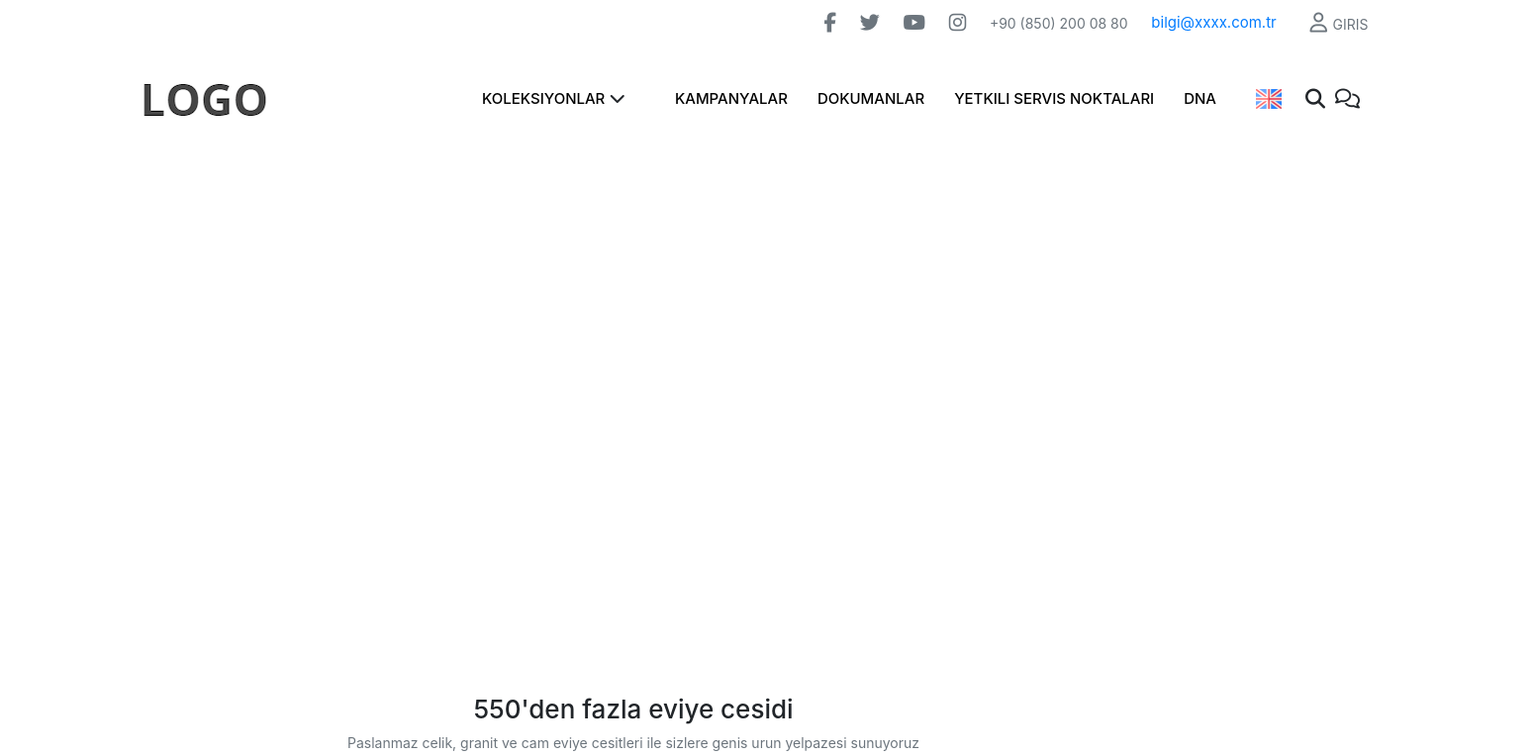
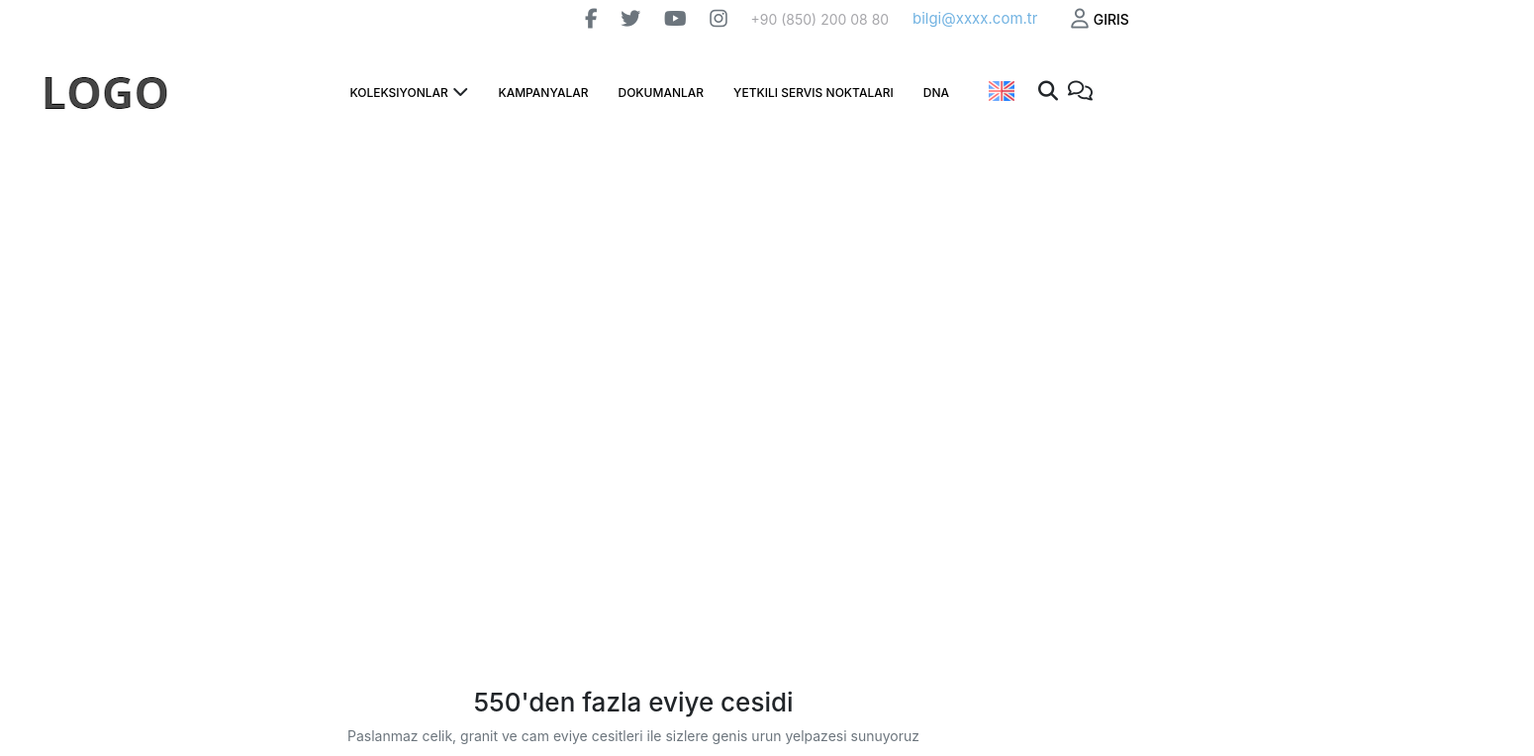
Before and after one commit to ozansozuozgit/akilli-ticaret-test0, a plain HTML site: page index.html in a window 1280 px wide. Shown: the top 764 px of the page at 99% size, 1550 px wide, since content can reach past the window. Drawn offline with nearby package versions, Linux system fonts and the light colour scheme; no server answers.

Commit message:
add correct header colors

```diff
--- a/index.html
+++ b/index.html
@@ -19,7 +19,7 @@
                     <i class="fab fa-twitter"></i>
                     <i class="fab fa-youtube"></i>
                     <i class="fab fa-instagram"></i>
-                    <span class="d-inline-block">+90 (850) 200 08 80</span>
+                    <span>+90 (850) 200 08 80</span>
                     <a href="#">bilgi@xxxx.com.tr</a>
                     <div class="nav-login">
                         <i class="far fa-user"></i>
@@ -27,7 +27,7 @@
                 </div>
             </div>
 
-            <nav class="navbar navbar-expand-lg navbar-light bg-light">
+            <nav class="navbar navbar-expand-xl navbar-light bg-light">
                 <button class="navbar-toggler" type="button" data-toggle="collapse" data-target="#navbarTogglerDemo02"
                     aria-controls="navbarTogglerDemo02" aria-expanded="false" aria-label="Toggle navigation">
                     <span class="navbar-toggler-icon"></span>
--- a/styles.css
+++ b/styles.css
@@ -1,5 +1,5 @@
 .header-container {
-  min-width: 1550px;
+  /* min-width: 1550px; */
 }
 .contact-header {
   margin-left: 30%;
@@ -16,13 +16,21 @@
 }
 .nav-contact span {
   font-size: 14px;
+  color: #a6a6aa; ;
 }
 .nav-contact a {
   font-size: 15px;
+  color: #72b3e2;
 }
 .nav-login {
+    display: flex;
   margin-left: 10px;
 }
+.nav-login span {
+    color: black;
+    font-weight: 500;
+    margin-left: 5px;
+  }
 
 header {
   margin-bottom: 20px;
@@ -60,7 +68,7 @@ header {
 
 .collection-container {
   font-size: 16px;
-  width: 165px;
+  width: 145px;
 }
 .collection-container > a:nth-child(1) {
   margin: 0;
@@ -177,6 +185,34 @@ header {
   margin-left: 20px;
 }
 
+@media only screen and (max-width: 1281px) {
+    .header_logo{
+        margin: 0;
+    }
+    .collection-container {
+        width: 120px;
+      }
+    #navbarTogglerDemo02 ul a{
+        font-size: 12px;
+    }
+}
+
+@media only screen and (max-width: 1200px) {
+    .contact-header,
+  .header-icons {
+    display: none;
+  }
+  .navbar-collapse-icons{
+    font-size: 22px;
+    display: block;
+  }
+  #navbarTogglerDemo02 ul a {
+    margin: 0;
+}
+.fa-chevron-down{
+    display: none!important;
+}
+}
 @media only screen and (max-width: 992px) {
   .header-container {
     min-width: 0;
@@ -192,17 +228,11 @@ header {
   div.col-lg-12:nth-child(2) {
     padding: 0;
   }
-  .contact-header,
-  .header-icons {
-    display: none;
-  }
+
   .header_logo {
      margin-left: 0;
   }
-  .navbar-collapse-icons{
-    font-size: 22px;
-    display: block;
-  }
+
 }
 
 @media only screen and (max-width: 572px) {
```
